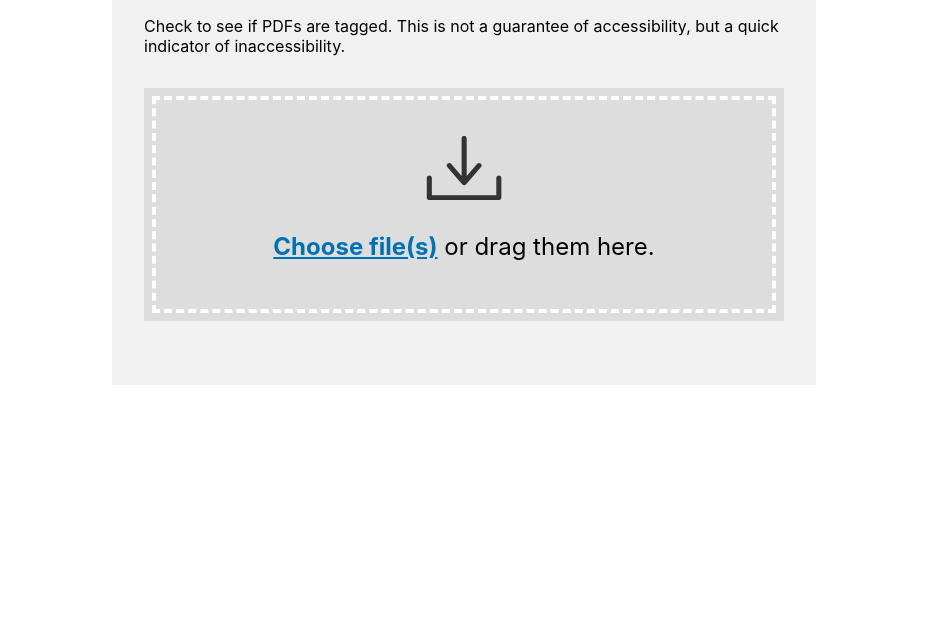
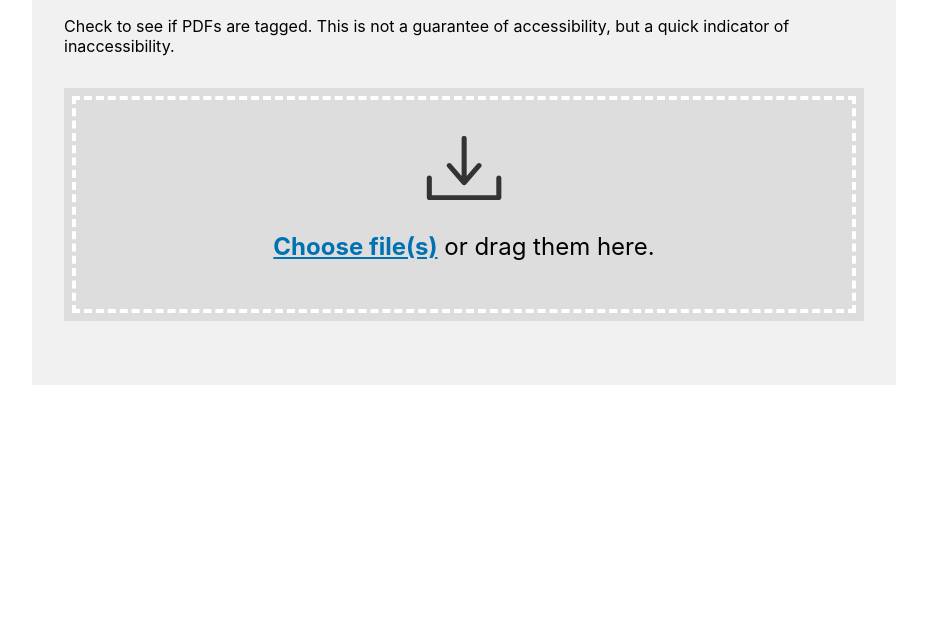
Before and after one commit to joaofernandesuk/pdfcheck, a website: page index.html in a window 1280 px wide. Shown: the part 159-800 px from the top of the page, without its empty margins (176-1103 px from the left). Drawn offline with Linux system fonts and the light colour scheme.

Commit message:
Make it wider

```diff
--- a/pdfcheck.css
+++ b/pdfcheck.css
@@ -6,7 +6,7 @@ body {
   background-color: #f1f1f1;
   font-family: -apple-system, BlinkMacSystemFont, "Segoe UI", Helvetica, Arial, sans-serif, "Apple Color Emoji", "Segoe UI Emoji", "Segoe UI Symbol";
   margin: 1em auto;
-  max-width: 40em;
+  max-width: 50em;
   padding: 1em 2em 2em;
 }
 
```
